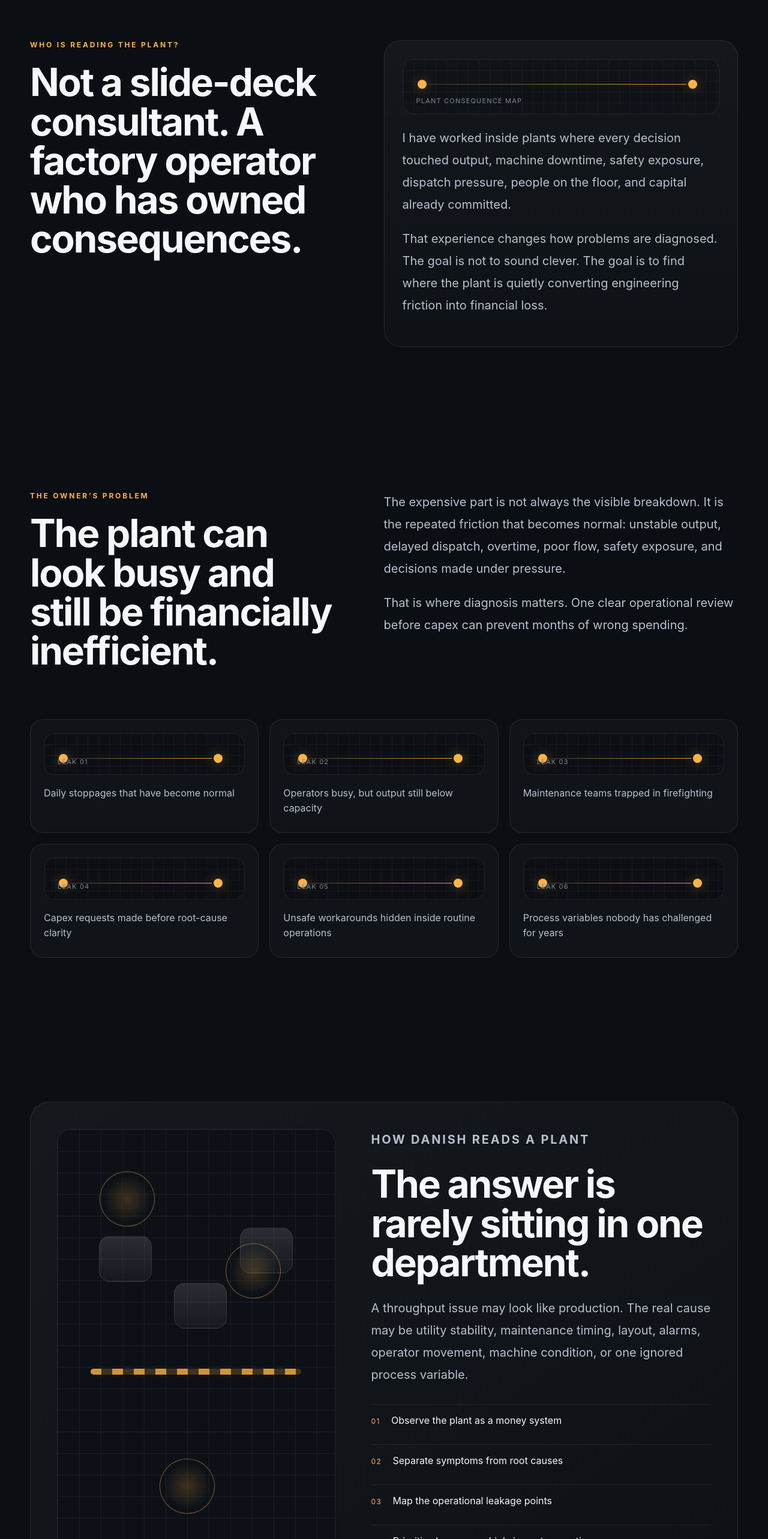
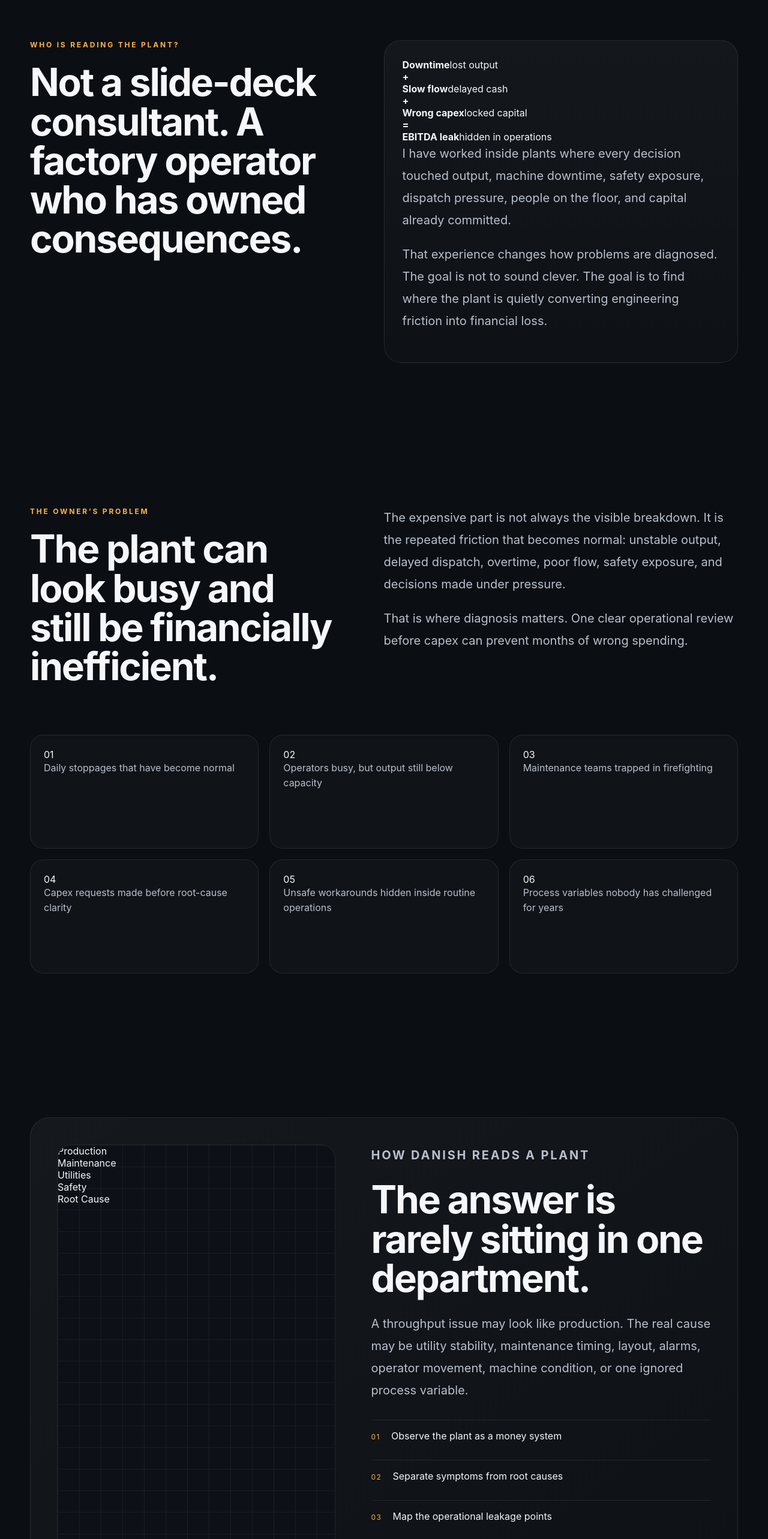
Before and after one commit to masterofcreations/danishdevgan.com, a Next.js app: page / in a window 1280 px wide. Shown: the part 1200-3766 px from the top of the page at 60% size. Built offline with nearby package versions, Linux system fonts and the light colour scheme.

Commit message:
Replace decorative graphics with meaningful operational visuals

```diff
--- a/app/page.tsx
+++ b/app/page.tsx
@@ -91,16 +91,24 @@ const diagnosisSteps = [
   'Prioritize low-capex, high-impact corrections',
 ];
 
-function IndustrialMark({ label }: { label: string }) {
+const serviceTags = ['diagnose', 'recover', 'review', 'reset', 'de-risk', 'systemize'];
+
+function LossEquation() {
   return (
-    <div className="industrial-mark" aria-hidden="true">
-      <div className="mark-grid" />
-      <div className="mark-node mark-a" />
-      <div className="mark-node mark-b" />
-      <div className="mark-line" />
-      <span>{label}</span>
+    <div className="loss-equation" aria-label="Operational loss equation">
+      <div><strong>Downtime</strong><span>lost output</span></div>
+      <b>+</b>
+      <div><strong>Slow flow</strong><span>delayed cash</span></div>
+      <b>+</b>
+      <div><strong>Wrong capex</strong><span>locked capital</span></div>
+      <b>=</b>
+      <div className="impact"><strong>EBITDA leak</strong><span>hidden in operations</span></div>
     </div>
   );
+}
+
+function ServiceBadge({ label }: { label: string }) {
+  return <span className="service-badge">{label}</span>;
 }
 
 export default function HomePage() {
@@ -180,7 +188,7 @@ export default function HomePage() {
             <h2>Not a slide-deck consultant. A factory operator who has owned consequences.</h2>
           </div>
           <div className="quiet-copy visual-copy-card">
-            <IndustrialMark label="Plant consequence map" />
+            <LossEquation />
             <p>
               I have worked inside plants where every decision touched output, machine downtime, safety exposure, dispatch pressure, people on the floor, and capital already committed.
             </p>
@@ -207,10 +215,10 @@ export default function HomePage() {
           </div>
         </div>
 
-        <div className="container loss-grid">
+        <div className="container loss-grid clean-loss-grid">
           {lossPoints.map((point, index) => (
             <div className="loss-card" key={point}>
-              <IndustrialMark label={`Leak 0${index + 1}`} />
+              <span className="loss-number">0{index + 1}</span>
               <p>{point}</p>
             </div>
           ))}
@@ -219,15 +227,13 @@ export default function HomePage() {
 
       <section className="section-pad dark-panel-section">
         <div className="container dark-panel">
-          <div className="schematic" aria-hidden="true">
+          <div className="schematic meaningful-schematic" aria-label="Plant diagnostic map">
             <div className="schematic-grid" />
-            <div className="conveyor-line" />
-            <div className="machine-block m1" />
-            <div className="machine-block m2" />
-            <div className="machine-block m3" />
-            <div className="pulse p1" />
-            <div className="pulse p2" />
-            <div className="pulse p3" />
+            <div className="diagnostic-node production">Production</div>
+            <div className="diagnostic-node maintenance">Maintenance</div>
+            <div className="diagnostic-node utilities">Utilities</div>
+            <div className="diagnostic-node safety">Safety</div>
+            <div className="diagnostic-core">Root Cause</div>
           </div>
           <div className="panel-copy">
             <p className="section-kicker">How Danish reads a plant</p>
@@ -251,9 +257,8 @@ export default function HomePage() {
           <p>These are anonymized examples of the thinking pattern: visible symptom, hidden cause, practical correction, measurable business result.</p>
         </div>
         <div className="container case-grid">
-          {caseStudies.map((story, index) => (
+          {caseStudies.map((story) => (
             <article className="case-card" key={story.title}>
-              <IndustrialMark label={`Case 0${index + 1}`} />
               <h3>{story.title}</h3>
               <dl>
                 <div><dt>Visible problem</dt><dd>{story.visible}</dd></div>
@@ -272,9 +277,8 @@ export default function HomePage() {
           <p>Not generic advisory. Not spreadsheet-only consulting. The proof comes from plant systems, machines, people, downtime, safety, utilities, and capex decisions handled together.</p>
         </div>
         <div className="container proof-grid detailed">
-          {proofCards.map((card, index) => (
+          {proofCards.map((card) => (
             <article className="proof-card" key={card.label}>
-              <IndustrialMark label={`Proof 0${index + 1}`} />
               <strong>{card.metric}</strong>
               <h3>{card.label}</h3>
               <p>{card.detail}</p>
@@ -291,7 +295,7 @@ export default function HomePage() {
         <div className="container service-grid">
           {services.map((service, index) => (
             <article className="service-card" key={service.title}>
-              <IndustrialMark label={`System 0${index + 1}`} />
+              <ServiceBadge label={serviceTags[index]} />
               <span>{service.bestFor}</span>
               <h3>{service.title}</h3>
               <p>{service.text}</p>
```
